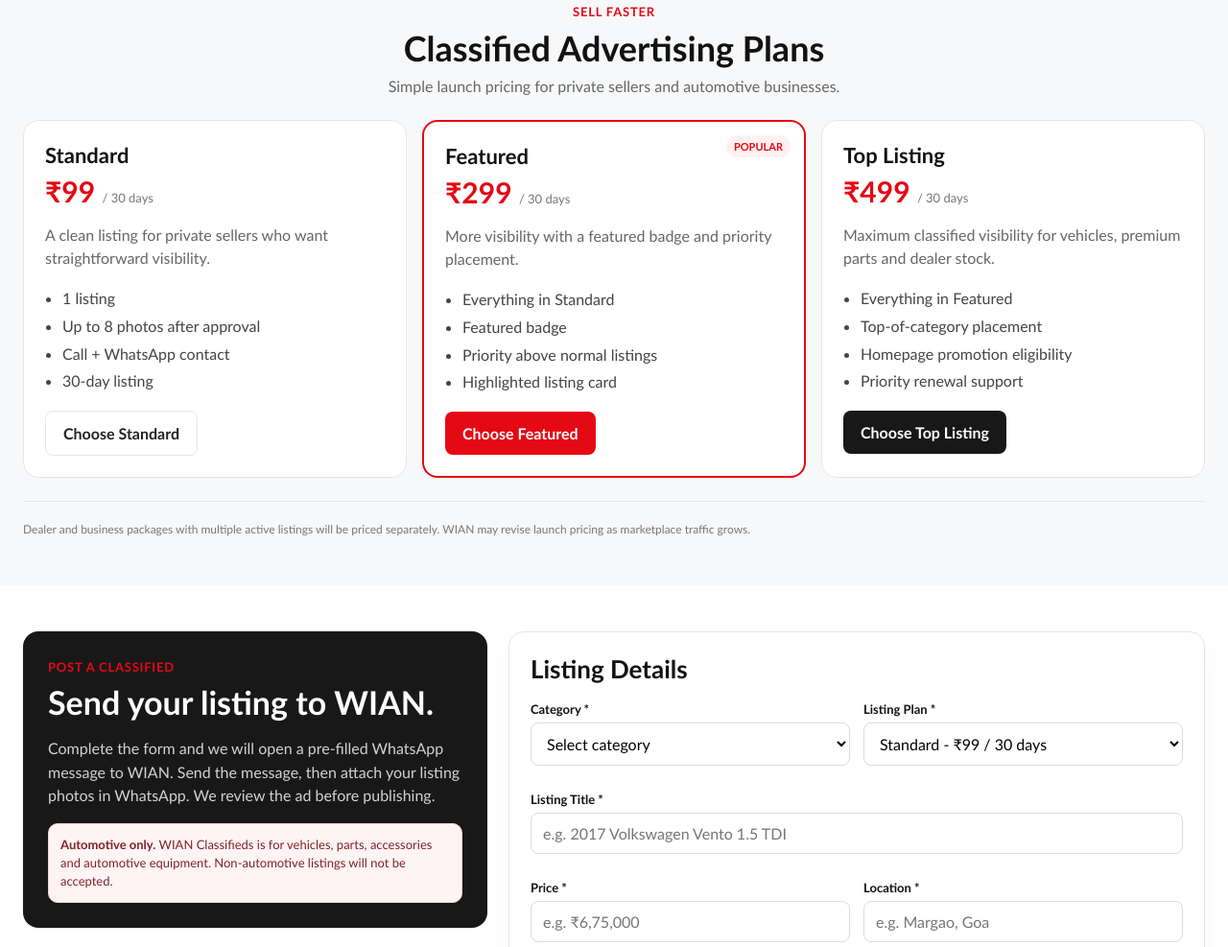
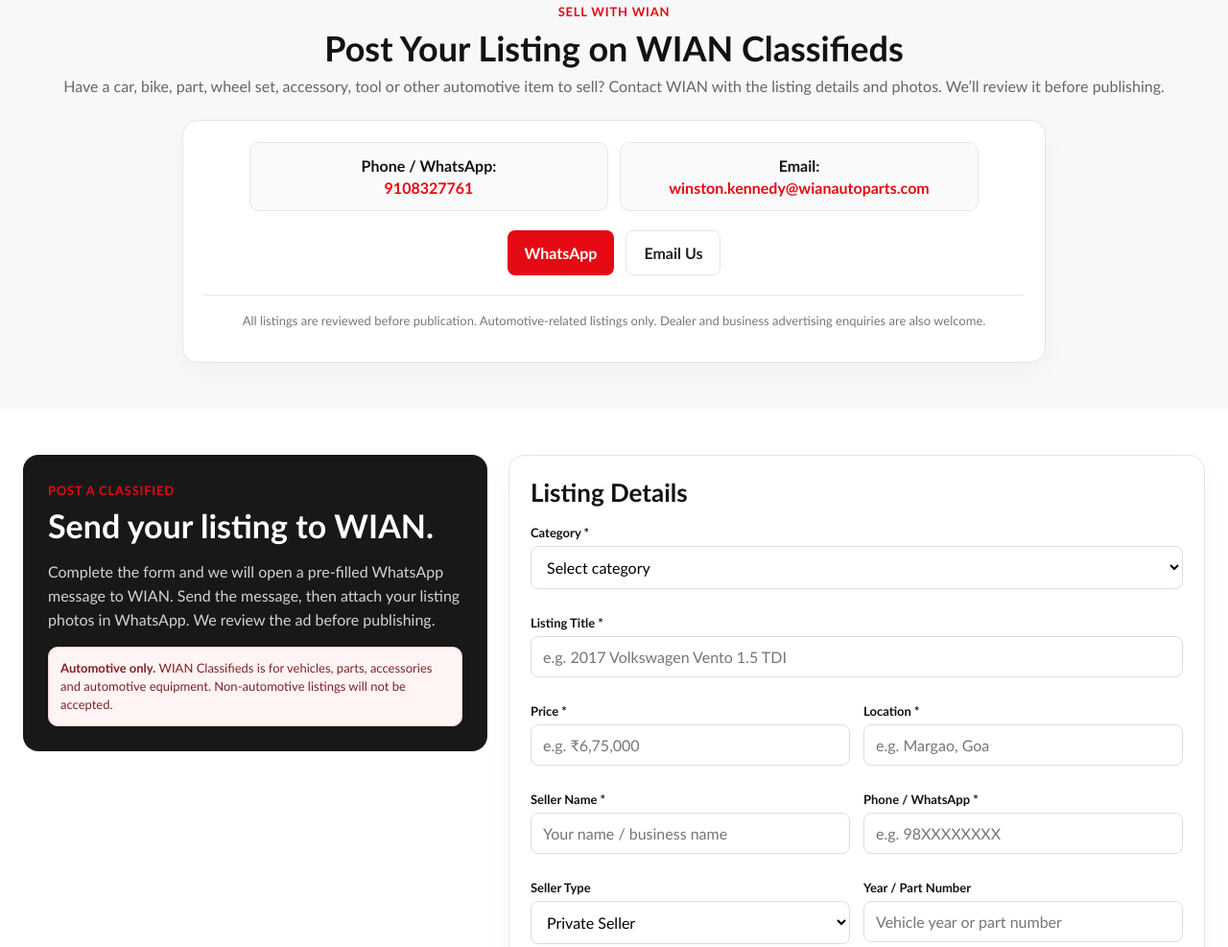
Before and after one commit to winstonisghostrider-ai/wian-auto-parts, a plain HTML site: page classifieds/index.html in a window 1280 px wide. Shown: the part 1376-2363 px from the top of the page at 96% size. Drawn offline with Linux system fonts and the light colour scheme.

Commit message:
Replace Classifieds pricing with contact section

```diff
--- a/classifieds/index.html
+++ b/classifieds/index.html
@@ -80,15 +80,13 @@
     .empty .icon{font-size:42px}
     .empty h3{font-size:24px;margin:10px 0 6px}
     .empty p{color:#666;max-width:520px;margin:0 auto 16px}
-    .plans{display:grid;grid-template-columns:repeat(3,1fr);gap:16px;margin-top:22px}
-    .plan{background:#fff;border:1px solid var(--line);border-radius:16px;padding:22px;position:relative}
-    .plan.featured{border:2px solid var(--red)}
-    .planflag{position:absolute;right:14px;top:14px;background:#fff1f2;color:var(--red);border-radius:999px;padding:5px 8px;font-size:11px;font-weight:800}
-    .plan h3{margin:0 0 6px;font-size:22px}
-    .planprice{font-size:30px;font-weight:900;color:var(--red)}
-    .planprice small{font-size:13px;color:#777;font-weight:400}
-    .plan p{color:#666;line-height:1.5}
-    .plan ul{padding-left:18px;line-height:1.8;color:#444}
+    .listing-contact{max-width:900px;margin:22px auto 0;text-align:center;padding:28px}
+    .contactlines{display:grid;grid-template-columns:1fr 1fr;gap:12px;margin:0 auto 20px;max-width:760px}
+    .contactline{border:1px solid var(--line);border-radius:10px;padding:14px;background:#fafafa}
+    .contactline b{display:block;margin-bottom:4px}
+    .contactline a{color:var(--red);font-weight:800}
+    .contactactions{display:flex;gap:12px;justify-content:center;margin-top:18px}
+    .contactnote{border-top:1px solid var(--line);padding-top:18px;margin-top:20px!important;color:#777!important;font-size:13px}
     .postgrid{display:grid;grid-template-columns:.8fr 1.2fr;gap:22px;align-items:start}
     .postintro{background:#181818;color:#fff;border-radius:16px;padding:26px}
     .postintro h2{font-size:34px;margin:8px 0 12px}
@@ -107,8 +105,8 @@
     .footer img{width:210px;height:68px;object-fit:contain;object-position:left center}
     .footer p{margin:4px 0;color:#ccc}
     .footer .tiny{font-size:12px;color:#999}
-    @media(max-width:1150px){.cats{grid-template-columns:repeat(4,1fr)}.listings{grid-template-columns:repeat(2,1fr)}.headrow{grid-template-columns:230px 1fr}.quick{display:none}.herogrid,.postgrid{grid-template-columns:1fr}.browsegrid{grid-template-columns:1fr}.filters{position:static;display:grid;grid-template-columns:repeat(3,1fr);gap:10px}.filters h3,.filters .clear{grid-column:1/-1}.field{margin:0}.plans{grid-template-columns:1fr 1fr}.plans .plan:last-child{grid-column:1/-1}}
-    @media(max-width:720px){.wrap{width:calc(100% - 24px)}.header{position:static}.headrow{grid-template-columns:1fr;padding:10px 0;text-align:center}.logo{margin:auto}.tagline{display:none}.navin{min-width:660px}.hero{padding-top:34px}h1{font-size:40px}.heroactions{flex-direction:column}.heroactions .btn{width:100%}.cats{grid-template-columns:repeat(2,1fr)}.filters{grid-template-columns:1fr}.listings,.plans,.formgrid{grid-template-columns:1fr}.plans .plan:last-child,.full,.submit,.smallprint{grid-column:1}.listinghead{align-items:flex-start;flex-direction:column}.footrow{grid-template-columns:1fr;text-align:center}.footer img{margin:auto;object-position:center}}
+    @media(max-width:1150px){.cats{grid-template-columns:repeat(4,1fr)}.listings{grid-template-columns:repeat(2,1fr)}.headrow{grid-template-columns:230px 1fr}.quick{display:none}.herogrid,.postgrid{grid-template-columns:1fr}.browsegrid{grid-template-columns:1fr}.filters{position:static;display:grid;grid-template-columns:repeat(3,1fr);gap:10px}.filters h3,.filters .clear{grid-column:1/-1}.field{margin:0}}
+    @media(max-width:720px){.wrap{width:calc(100% - 24px)}.header{position:static}.headrow{grid-template-columns:1fr;padding:10px 0;text-align:center}.logo{margin:auto}.tagline{display:none}.navin{min-width:660px}.hero{padding-top:34px}h1{font-size:40px}.heroactions{flex-direction:column}.heroactions .btn{width:100%}.cats{grid-template-columns:repeat(2,1fr)}.filters{grid-template-columns:1fr}.listings,.formgrid{grid-template-columns:1fr}.full,.submit,.smallprint{grid-column:1}.contactlines{grid-template-columns:1fr}.contactactions{flex-direction:column}.contactactions .btn{width:100%}.listinghead{align-items:flex-start;flex-direction:column}.footrow{grid-template-columns:1fr;text-align:center}.footer img{margin:auto;object-position:center}}
   </style>
 </head>
 <body>
@@ -127,7 +125,6 @@
         <a href="../">Home</a>
         <a class="active" href="./">Classifieds</a>
         <a href="#browse">Browse Listings</a>
-        <a href="#pricing">Pricing</a>
         <a href="#post">Post an Ad</a>
         <a href="https://wa.me/919108327761">WhatsApp</a>
         <a href="tel:+919108327761">☎ 9108327761</a>
@@ -232,38 +229,24 @@
       </div>
     </section>
 
-    <section class="section soft" id="pricing">
+    <section class="section soft" id="listing-contact">
       <div class="wrap">
         <div class="sectionhead">
-          <span class="eyebrow">SELL FASTER</span>
-          <h2>Classified Advertising Plans</h2>
-          <p>Simple launch pricing for private sellers and automotive businesses.</p>
+          <span class="eyebrow">SELL WITH WIAN</span>
+          <h2>Post Your Listing on WIAN Classifieds</h2>
+          <p>Have a car, bike, part, wheel set, accessory, tool or other automotive item to sell? Contact WIAN with the listing details and photos. We’ll review it before publishing.</p>
         </div>
-        <div class="plans">
-          <article class="plan">
-            <h3>Standard</h3>
-            <div class="planprice">₹99 <small>/ 30 days</small></div>
-            <p>A clean listing for private sellers who want straightforward visibility.</p>
-            <ul><li>1 listing</li><li>Up to 8 photos after approval</li><li>Call + WhatsApp contact</li><li>30-day listing</li></ul>
-            <a class="btn light" href="#post">Choose Standard</a>
-          </article>
-          <article class="plan featured">
-            <span class="planflag">POPULAR</span>
-            <h3>Featured</h3>
-            <div class="planprice">₹299 <small>/ 30 days</small></div>
-            <p>More visibility with a featured badge and priority placement.</p>
-            <ul><li>Everything in Standard</li><li>Featured badge</li><li>Priority above normal listings</li><li>Highlighted listing card</li></ul>
-            <a class="btn red" href="#post">Choose Featured</a>
-          </article>
-          <article class="plan">
-            <h3>Top Listing</h3>
-            <div class="planprice">₹499 <small>/ 30 days</small></div>
-            <p>Maximum classified visibility for vehicles, premium parts and dealer stock.</p>
-            <ul><li>Everything in Featured</li><li>Top-of-category placement</li><li>Homepage promotion eligibility</li><li>Priority renewal support</li></ul>
-            <a class="btn dark" href="#post">Choose Top Listing</a>
-          </article>
+        <div class="formcard listing-contact">
+          <div class="contactlines">
+            <div class="contactline"><b>Phone / WhatsApp:</b><a href="tel:+919108327761">9108327761</a></div>
+            <div class="contactline"><b>Email:</b><a href="mailto:winston.kennedy@wianautoparts.com">winston.kennedy@wianautoparts.com</a></div>
+          </div>
+          <div class="contactactions">
+            <a class="btn red" href="https://wa.me/919108327761">WhatsApp</a>
+            <a class="btn light" href="mailto:winston.kennedy@wianautoparts.com">Email Us</a>
+          </div>
+          <p class="contactnote">All listings are reviewed before publication. Automotive-related listings only. Dealer and business advertising enquiries are also welcome.</p>
         </div>
-        <div class="disclaimer">Dealer and business packages with multiple active listings will be priced separately. WIAN may revise launch pricing as marketplace traffic grows.</div>
       </div>
     </section>
 
@@ -278,16 +261,12 @@
         <form class="formcard" id="classifiedForm">
           <h3>Listing Details</h3>
           <div class="formgrid">
-            <div class="field">
+            <div class="field full">
               <label for="adCategory">Category *</label>
               <select id="adCategory" required>
                 <option value="">Select category</option>
                 <option>Used Cars</option><option>Bikes</option><option>Car Parts</option><option>Wheels & Tyres</option><option>Accessories</option><option>Performance Parts</option><option>Tools & Garage Equipment</option><option>Salvage / Used Parts</option>
               </select>
-            </div>
-            <div class="field">
-              <label for="adPlan">Listing Plan *</label>
-              <select id="adPlan" required><option>Standard - ₹99 / 30 days</option><option>Featured - ₹299 / 30 days</option><option>Top Listing - ₹499 / 30 days</option><option>Dealer / Business Package - Contact WIAN</option></select>
             </div>
             <div class="field full">
               <label for="adTitle">Listing Title *</label>
@@ -421,7 +400,6 @@
         'WIAN CLASSIFIED SUBMISSION',
         '',
         `Category: ${v('adCategory')}`,
-        `Plan: ${v('adPlan')}`,
         `Title: ${v('adTitle')}`,
         `Price: ${v('adPrice')}`,
         `Location: ${v('adLocation')}`,
```
